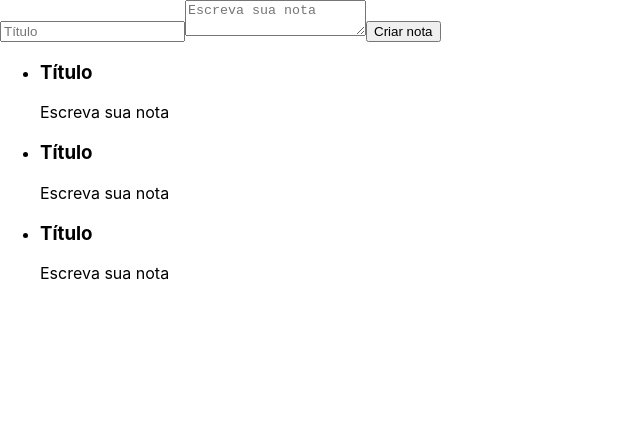
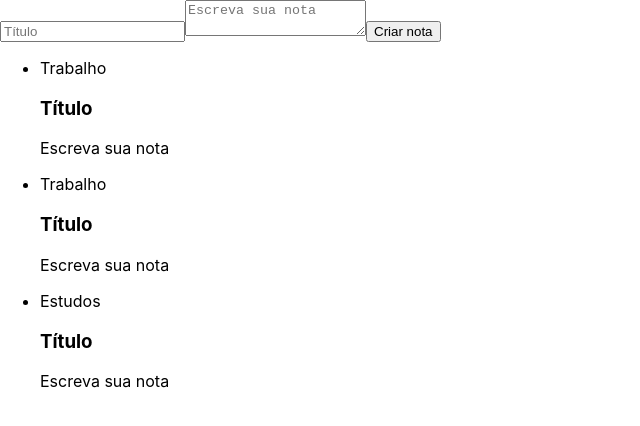
Before and after one commit to maysapereira/notas, a React (Create React App) app: page / in a window 1280 px wide. Shown: the top 426 px of the page, without its empty margins (0-640 px from the left). Built offline with nearby package versions, Linux system fonts and the light colour scheme; the HTML template or start-up script is replaced by a standard one.

Commit message:
:sparkles: (refactor) refatora card de notas

```diff
--- a/src/componentes/ListaDeNotas.jsx
+++ b/src/componentes/ListaDeNotas.jsx
@@ -7,15 +7,18 @@ class ListaDeNotas extends Component {
         return(
 
             <ul>
-                <li>
-                    <CardNota/>
-                </li>
-                <li>
-                    <CardNota/>
-                </li>
-                <li>
-                    <CardNota/>
-                </li>
+                {
+                    Array.of("Trabalho", "Trabalho", "Estudos").map(
+                        categoria => {
+
+                        return(
+                            <li>
+                                <div>{categoria}</div>
+                                <CardNota/>
+                            </li>
+                        )
+                    })
+                }
             </ul>
         )
     }
```
